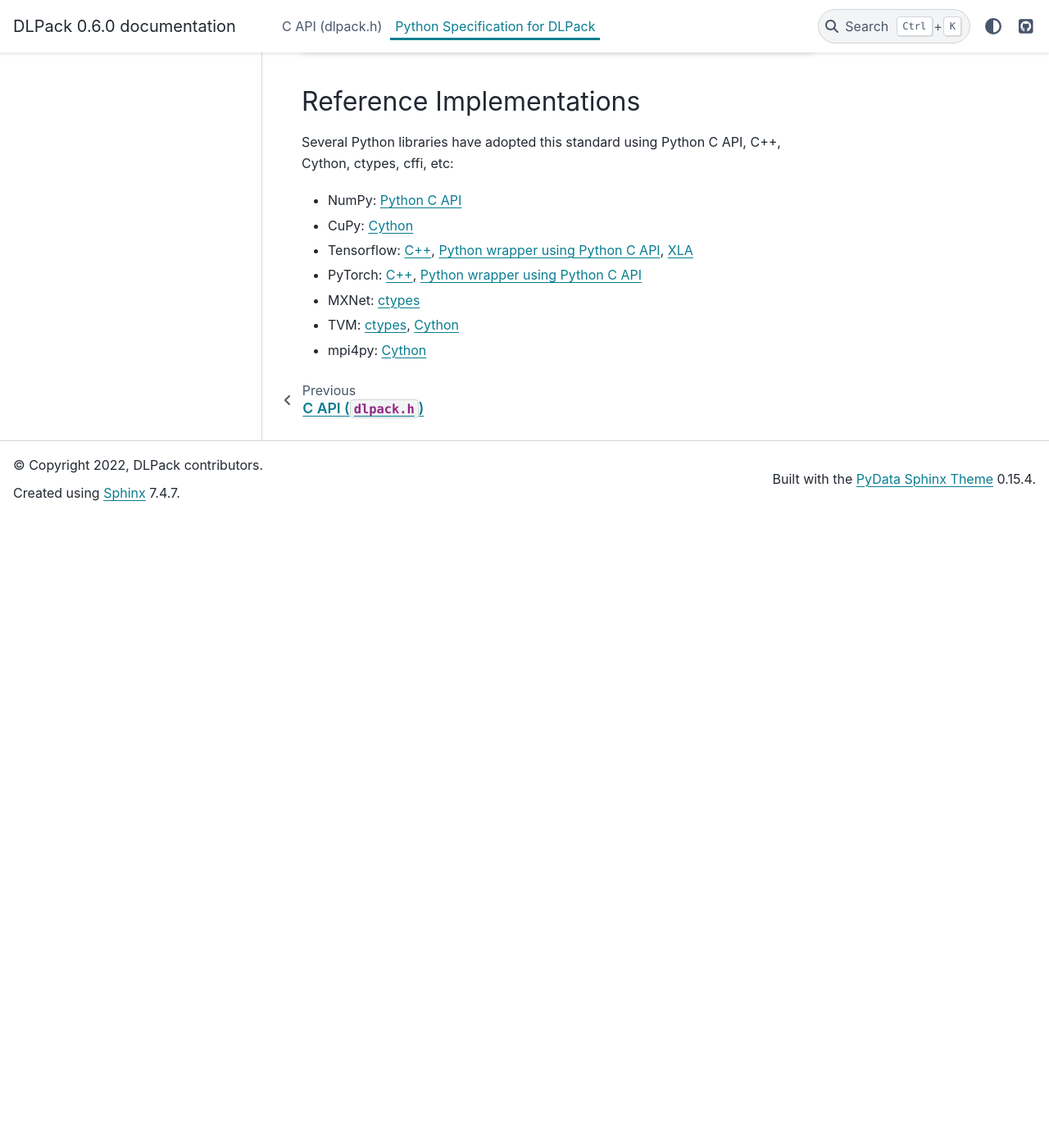
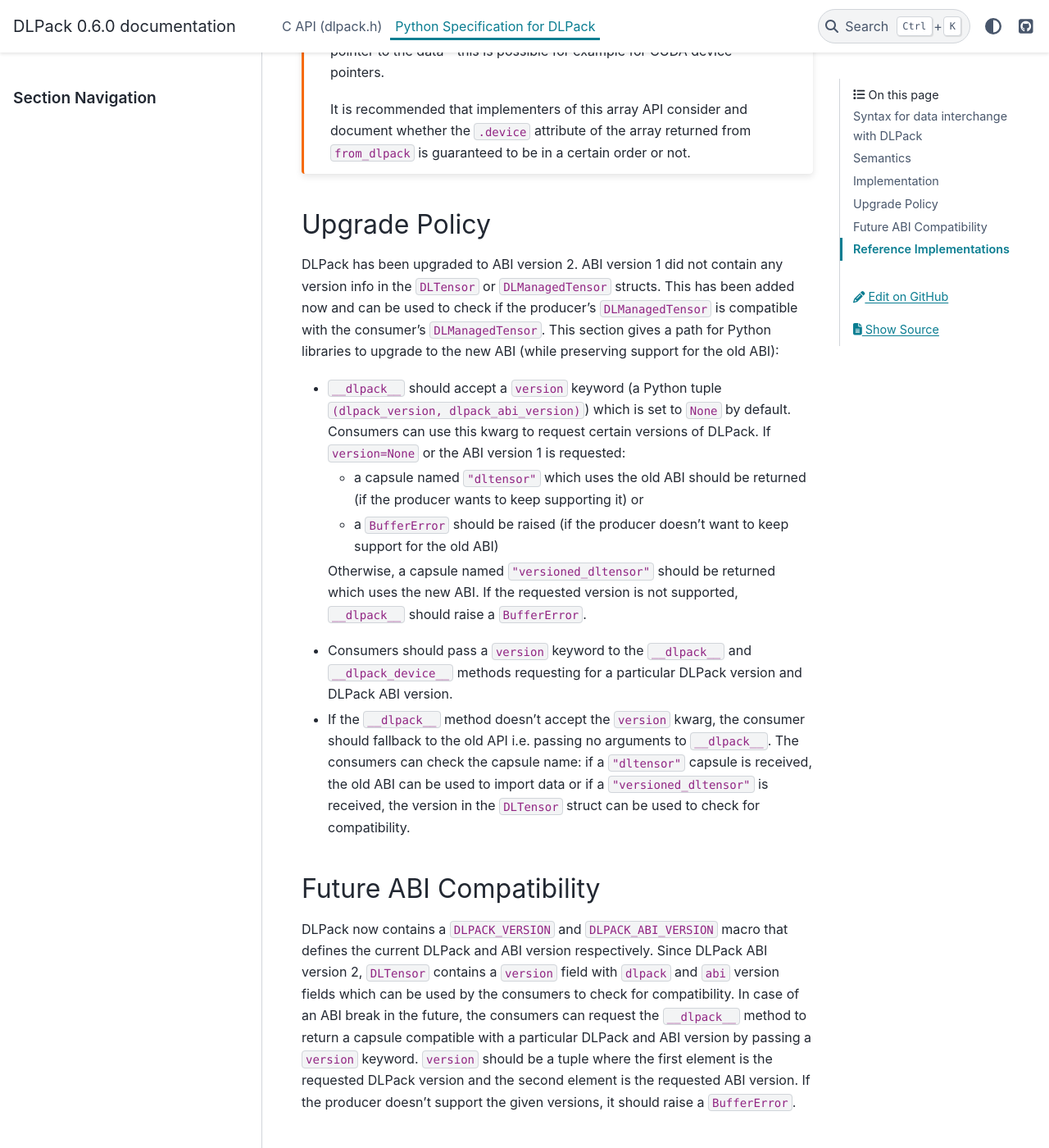
Before and after one commit to dmlc/dlpack, a Sphinx documentation site: the page built from docs/source/python_spec.rst, in a window 1280 px wide and 1400 px high, scrolled down 3378 px. Shown: the whole window at 82% size. Built offline with Sphinx 7.4.7 and the PyData theme 0.15.4, drawn with Linux system fonts in a browser that asks for light colours; before the commit the page ends 4008 px from its top, so only the background shows below that; some of the changed text lies outside the part shown.

Commit message:
Add version info, readonly, endianness, and alignment fields in DLTensor

```diff
--- a/docs/source/c_api.rst
+++ b/docs/source/c_api.rst
@@ -9,6 +9,8 @@
 .. doxygendefine:: DLPACK_EXTERN_C
 
 .. doxygendefine:: DLPACK_VERSION
+
+.. doxygendefine:: DLPACK_ABI_VERSION
 
 .. doxygendefine:: DLPACK_DLL
 
--- a/docs/source/python_spec.rst
+++ b/docs/source/python_spec.rst
@@ -16,7 +16,8 @@
 1. A ``from_dlpack(x)`` function, which accepts (array) objects with a
    ``__dlpack__`` method and uses that method to construct a new array
    containing the data from ``x``.
-2. ``__dlpack__(self, stream=None)`` and ``__dlpack_device__`` methods on the
+2. ``__dlpack__(self, stream=None, version=None)`` and
+   ``__dlpack_device__(version=None)`` methods on the
    array object, which will be called from within ``from_dlpack``, to query
    what device the array is on (may be needed to pass in the correct
    stream, e.g. in the case of multiple GPUs) and to access the data.
@@ -65,24 +66,27 @@
 types.*
 
 The ``__dlpack__`` method will produce a ``PyCapsule`` containing a
-``DLManagedTensor``, which will be consumed immediately within
-``from_dlpack`` - therefore it is consumed exactly once, and it will not be
-visible to users of the Python API.
+``DLManagedTensor`` that is compatible with the DLPack and DLPack ABI
+version requested by the consumer. It will be consumed immediately
+within ``from_dlpack`` - therefore it is consumed exactly once, and it
+will not be visible to users of the Python API.
 
-The producer must set the ``PyCapsule`` name to ``"dltensor"`` so that
-it can be inspected by name, and set ``PyCapsule_Destructor`` that calls
-the ``deleter`` of the ``DLManagedTensor`` when the ``"dltensor"``-named
-capsule is no longer needed.
+The producer must set the ``PyCapsule`` name to ``"dltensor"`` if ABI
+version 1 is requested and ``"versioned_dltensor"`` if ABI version >= 2
+is requested so that it can be inspected by name, and set
+``PyCapsule_Destructor`` that calls the ``deleter`` of the ``DLManagedTensor``
+when the ``"dltensor"``-named or ``"versioned_dltensor"``-named capsule is
+no longer needed.
 
-The consumer must transer ownership of the ``DLManangedTensor`` from the
+The consumer must transfer ownership of the ``DLManangedTensor`` from the
 capsule to its own object. It does so by renaming the capsule to
 ``"used_dltensor"`` to ensure that ``PyCapsule_Destructor`` will not get
 called (ensured if ``PyCapsule_Destructor`` calls ``deleter`` only for
-capsules whose name is ``"dltensor"``), but the ``deleter`` of the
-``DLManagedTensor`` will be called by the destructor of the consumer
-library object created to own the ``DLManagerTensor`` obtained from the
-capsule. Below is an example of the capsule deleter written in the Python
-C API which is called either when the refcount on the capsule named
+capsules whose name is ``"dltensor"`` or ``"versioned_dltensor"``), but
+the ``deleter`` of the ``DLManagedTensor`` will be called by the destructor
+of the consumer library object created to own the ``DLManagerTensor`` obtained
+from the capsule. Below is an example of the capsule deleter written in the
+Python C API which is called either when the refcount on the capsule named
 ``"dltensor"`` reaches zero or the consumer decides to deallocate its array:
 
 .. code-block:: C
@@ -96,6 +100,7 @@
       PyObject *type, *value, *traceback;
       PyErr_Fetch(&type, &value, &traceback);
 
+      /* Note that if ABI version >= 2 is used, the capsule will be named "versioned_dltensor" */
       DLManagedTensor *managed = (DLManagedTensor *)PyCapsule_GetPointer(self, "dltensor");
       if (managed == NULL) {
          PyErr_WriteUnraisable(self);
@@ -119,9 +124,10 @@
 row-major compact array. If the array is of size zero, the data pointer in
 ``DLTensor`` should be set to either ``NULL`` or ``0``.
 
-DLPack version used must be ``0.2 <= DLPACK_VERSION < 1.0``. For further
-details on DLPack design and how to implement support for it,
-refer to `github.com/dmlc/dlpack <https://github.com/dmlc/dlpack>`_.
+For further details on DLPack design and how to implement support for it,
+refer to https://github.com/dmlc/dlpack. For details on ABI compatibility,
+refer to :ref:`future-abi-compat`. To upgrade to the new ABI (version 2),
+refer to :ref:`upgrade-policy`.
 
 .. warning::
    DLPack contains a ``device_id``, which will be the device
@@ -136,6 +142,56 @@
    whether the ``.device`` attribute of the array returned from ``from_dlpack`` is
    guaranteed to be in a certain order or not.
 
+.. _upgrade-policy:
+
+Upgrade Policy
+~~~~~~~~~~~~~~
+
+DLPack has been upgraded to ABI version 2. ABI version 1 did not contain any
+version info in the ``DLTensor`` or ``DLManagedTensor`` structs. This has been added
+now and can be used to check if the producer's ``DLManagedTensor`` is compatible with
+the consumer's ``DLManagedTensor``. This section gives a path for Python libraries
+to upgrade to the new ABI (while preserving support for the old ABI):
+
+* ``__dlpack__`` should accept a ``version`` keyword (a Python tuple
+  ``(dlpack_version, dlpack_abi_version)``) which is set to ``None`` by default.
+  Consumers can use this kwarg to request certain versions of DLPack. If
+  ``version=None`` or the ABI version 1 is requested:
+
+  * a capsule named ``"dltensor"`` which uses the old ABI should be returned
+    (if the producer wants to keep supporting it) or
+  * a ``BufferError`` should be raised (if the producer doesn't want to keep
+    support for the old ABI)
+
+  Otherwise, a capsule named ``"versioned_dltensor"`` should be returned which
+  uses the new ABI. If the requested version is not supported, ``__dlpack__``
+  should raise a ``BufferError``.
+* Consumers should pass a ``version`` keyword to the ``__dlpack__`` and
+  ``__dlpack_device__`` methods requesting for a particular DLPack version and
+  DLPack ABI version.
+* If the ``__dlpack__`` method doesn't accept the ``version`` kwarg, the
+  consumer should fallback to the old API i.e. passing no arguments to
+  ``__dlpack__``. The consumers can check the capsule name: if a ``"dltensor"``
+  capsule is received, the old ABI can be used to import data or if a
+  ``"versioned_dltensor"`` is received, the version in the ``DLTensor`` struct
+  can be used to check for compatibility.
+
+
+.. _future-abi-compat:
+
+Future ABI Compatibility
+~~~~~~~~~~~~~~~~~~~~~~~~
+
+DLPack now contains a ``DLPACK_VERSION`` and ``DLPACK_ABI_VERSION`` macro that defines
+the current DLPack and ABI version respectively. Since DLPack ABI version 2,
+``DLTensor`` contains a ``version`` field with ``dlpack`` and ``abi`` version fields
+which can be used by the consumers to check for compatibility. In case of an ABI
+break in the future, the consumers can request the ``__dlpack__`` method to
+return a capsule compatible with a particular DLPack and ABI version by passing
+a ``version`` keyword. ``version`` should be a tuple where the first element is
+the requested DLPack version and the second element is the requested ABI version.
+If the producer doesn't support the given versions, it should raise a
+``BufferError``.
 
 Reference Implementations
 ~~~~~~~~~~~~~~~~~~~~~~~~~
```
Also changed, not shown: 1 other file.
